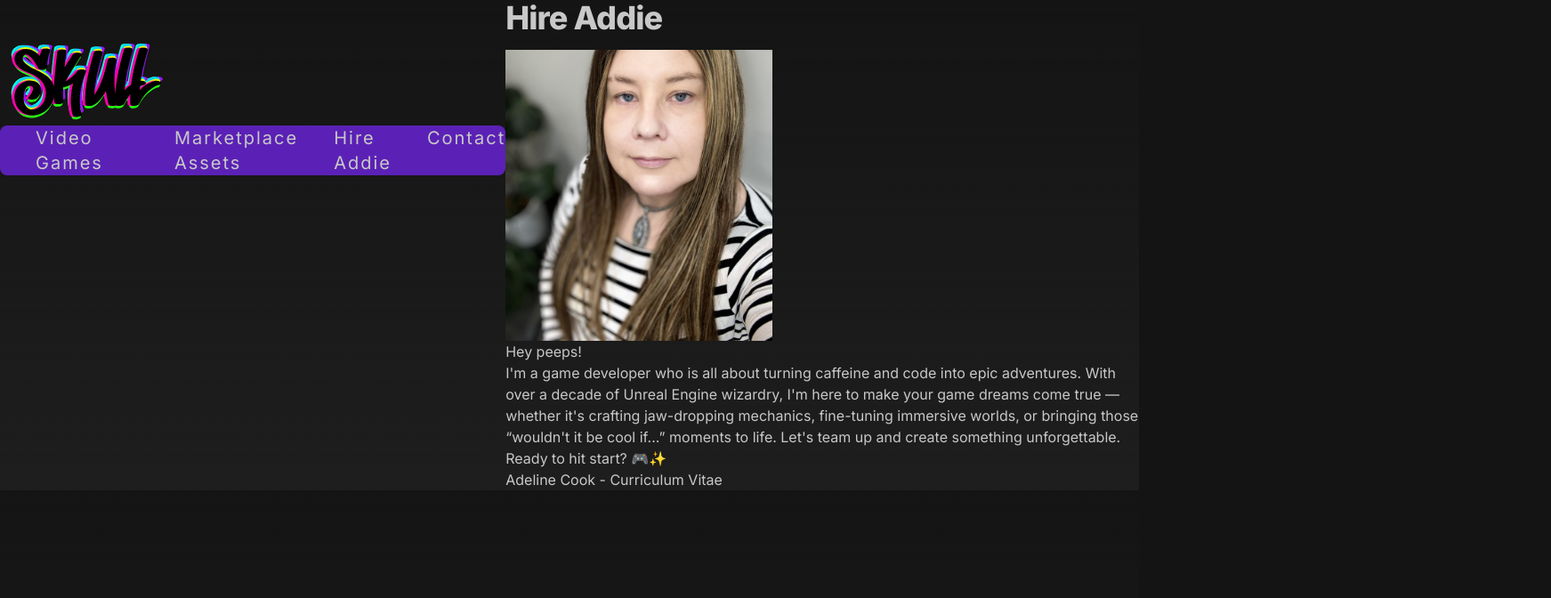
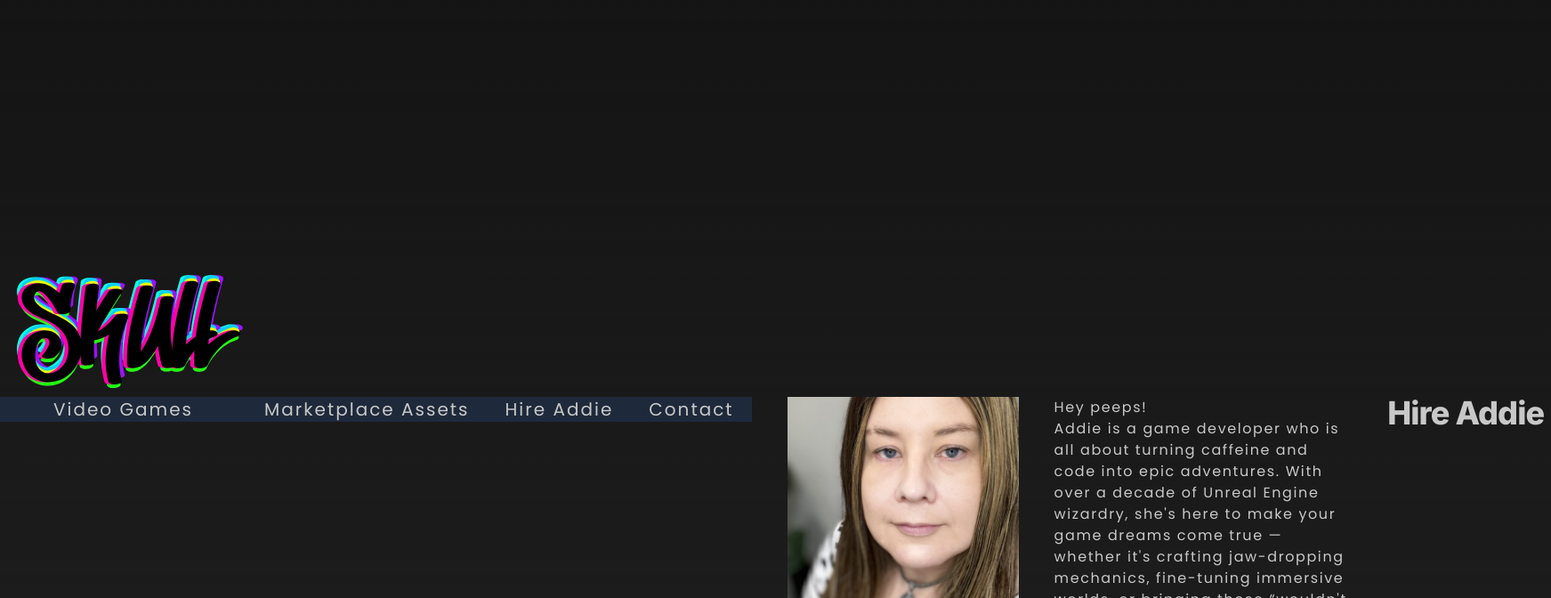
Before and after one commit to antidamage/skull-website, a Next.js app: page /HireAddie in a window 1280 px wide. Shown: the top 672 px of the page at 89% size, 1743 px wide, since content can reach past the window. Built offline with nearby package versions, Linux system fonts and the light colour scheme; a web font is replaced by a local one.

Commit message:
Fix up a lot of CSS and components

```diff
--- a/next.config.mjs
+++ b/next.config.mjs
@@ -1,4 +1,7 @@
 /** @type {import('next').NextConfig} */
-const nextConfig = {};
+const nextConfig = {
+    output: "export",  // <=== enables static exports
+    reactStrictMode: true,
+};
 
 export default nextConfig;
--- a/package.json
+++ b/package.json
@@ -10,7 +10,7 @@
   },
   "dependencies": {
     "@nextui-org/accordion": "^2.0.38",
-    "next": "14.2.7",
+    "next": "^14.2.14",
     "react": "^18",
     "react-dom": "^18"
   },
--- a/src/app/Contact/page.tsx
+++ b/src/app/Contact/page.tsx
@@ -1,8 +1,8 @@
 export default function Contact({ }: {}) {
-    return (
-        <><h1 className="mb-4 font-extrabold leading-none tracking-tight lg:text-4xl">Contact Addie</h1>
-            <p>Adeline Cook<br />
-                <a href="mailto:adeline@skull.nz">adeline@skull.nz</a><br />
-                <a href="tel:+64212700222">+64 21 2700 222</a></p></>
-    );
+    return (<>
+        <p className="ps-10 leading-none tracking-tight font-bold text-2x1 text-nowrap">Adeline Cook<br />
+            <a href="mailto:adeline@skull.nz">adeline@skull.nz</a><br />
+            <a href="tel:+64212700222">+64 21 2700 222</a></p>
+        <h1 className="mb-4 font-extrabold leading-none tracking-tight text-4xl text-nowrap ps-10 pe-2">Contact Addie</h1>
+    </>);
 }
--- a/src/app/HireAddie/page.tsx
+++ b/src/app/HireAddie/page.tsx
@@ -1,19 +1,33 @@
 import Image from 'next/image'
 
+import { Roboto } from 'next/font/google';
+const roboto = Roboto({ subsets: ['latin'], weight: ["400"], variable: '--font-poppins' });
+
+import { Poppins } from 'next/font/google';
+const poppins = Poppins({ subsets: ['latin'], weight: ["400"], variable: '--font-poppins' });
+
 export default function HireAddie({ }: {}) {
-    return (
-        <>
-            <h1 className="mb-4 font-extrabold leading-none tracking-tight lg:text-4xl">Hire Addie</h1>
+    return (<>
         <Image
             src="/i/addie.png"
             width={300}
             height={500}
             alt="Adeline Cook"
-                className="flex-inline"
+            className="flex-inline ps-10 object-cover"
         />
-            <p className="text-pretty">Hey peeps!</p>
-            <p className="text-pretty">I'm a game developer who is all about turning caffeine and code into epic adventures. With over a decade of Unreal Engine wizardry, I'm here to make your game dreams come true — whether it's crafting jaw-dropping mechanics, fine-tuning immersive worlds, or bringing those “wouldn't it be cool if...” moments to life. Let's team up and create something unforgettable. Ready to hit start? 🎮✨</p>
-            <p className="text-pretty"><a href="https://docs.google.com/document/d/1TZotQfqw4h_oAkPLhlSFk2TJ6eQkrNEJ1GGCGape8cA/edit?usp=sharing">Adeline Cook - Curriculum Vitae</a></p>
-        </>
-    );
+        <p className={`text-pretty ps-10 tracking-widest text-s font-thin ${poppins.className}`}>
+            Hey peeps!
+            <br />
+            Addie is a game developer who is all about turning caffeine and code into epic adventures. With over a decade of Unreal Engine wizardry, she's here to make your game dreams come true — whether it's crafting jaw-dropping mechanics, fine-tuning immersive worlds, or bringing those “wouldn't it be cool if...” moments to life. Let's team up and create something unforgettable. Ready to hit start? 🎮✨
+            <br /><br />
+
+            <a className="font-extrabold text-base text-nowrap content-baseline" href="https://docs.google.com/document/d/1TZotQfqw4h_oAkPLhlSFk2TJ6eQkrNEJ1GGCGape8cA/edit?usp=sharing">
+                Adeline Cook - Curriculum Vitae
+                <svg xmlns="http://www.w3.org/2000/svg" fill="none" viewBox="0 0 24 24" strokeWidth={1.5} stroke="currentColor" className="size-6 inline ml-1 pb-1">
+                    <path strokeLinecap="round" strokeLinejoin="round" d="M9 8.25H7.5a2.25 2.25 0 0 0-2.25 2.25v9a2.25 2.25 0 0 0 2.25 2.25h9a2.25 2.25 0 0 0 2.25-2.25v-9a2.25 2.25 0 0 0-2.25-2.25H15M9 12l3 3m0 0 3-3m-3 3V2.25" />
+                </svg>
+            </a>
+        </p>
+        <h1 className="mb-4 font-extrabold leading-none tracking-tight text-4xl text-nowrap ps-10 pe-2">Hire Addie</h1>
+    </>);
 }
--- a/src/app/MarketplaceAssets/page.tsx
+++ b/src/app/MarketplaceAssets/page.tsx
@@ -1,8 +1,6 @@
 export default function MarketplaceAssets() {
-    return <>
-        <h1 className="mb-4 font-extrabold leading-none tracking-tight lg:text-4xl">Marketplace Assets</h1>
-
-        <ul>
+    return (<>
+        <ul className="ps-10 leading-none tracking-tight font-bold text-2x1 text-nowrap">
             <li>Cel Shader Lite</li>
             <li>Cel Shader Essentials</li>
             <li>Advanced Optics</li>
@@ -11,5 +9,6 @@ export default function MarketplaceAssets() {
             <li>Advanced Fur Shader</li>
             <li>Advanced Space Shader</li>
         </ul>
-    </>
+        <h1 className="mb-4 font-extrabold leading-none tracking-tight text-4xl text-nowrap ps-10 pe-2">Marketplace Assets</h1>
+    </>)
 }
--- a/src/app/VideoGames/page.tsx
+++ b/src/app/VideoGames/page.tsx
@@ -1,12 +1,11 @@
 export default function VideoGames() {
-    return <>
-        <h1 className="mb-4 font-extrabold leading-none tracking-tight lg:text-4xl">Video Games</h1>
-
-        <ul>
+    return (<>
+        <ul className="ps-10 leading-none tracking-tight font-bold text-2x1 text-nowrap">
             <li>Poppy and Buddy</li>
             <li>Solitaire Knights</li>
             <li>Apollo Marine Park</li>
             <li>Springmancer</li>
         </ul>
-    </>
+        <h1 className="mb-4 font-extrabold leading-none tracking-tight text-4xl text-nowrap ps-10 pe-2">Video Games</h1>
+    </>)
 }
--- a/src/app/components/menu.tsx
+++ b/src/app/components/menu.tsx
@@ -1,47 +1,19 @@
 'use client';
 import { usePathname } from 'next/navigation';
+import MenuItem from './menuitem';
 
 import { Poppins } from 'next/font/google';
 const poppins = Poppins({ subsets: ['latin'], weight: ["400"], variable: '--font-poppins' });
 
 export default function Menu() {
-    const baseRoute = getBaseRoute();
+    return <nav className="flex items-center mx-auto">
+        <div className={`flex text-xl tracking-widest shadow-sm bg-slate-800 space-x-10 portrait:inline landscape:text-nowrap pe-5 ps-5 portrait:object-contain ${poppins.className}`}>
 
-    function getBaseRoute() {
-        const paths = usePathname().split('/').filter(Boolean);
-        return `/${paths[0]}`;
-    }
+            <MenuItem slug="VideoGames" name="Video Games" />
+            <MenuItem slug="MarketplaceAssets" name="Marketplace Assets" />
+            <MenuItem slug="HireAddie" name="Hire Addie" />
+            <MenuItem slug="Contact" name="Contact" />
 
-    return <nav className="flex items-center mx-auto">
-        <div className={`
-            flex
-            text-xl
-            tracking-widest
-            shadow-sm
-            bg-violet-800
-            rounded-lg
-            space-x-10
-            ${poppins.variable}
-        `}>
-            <a href="/VideoGames" className={`
-                mx-10
-                ${baseRoute === '/VideoGames' ? 'active' : ''}
-            `}>Video Games</a>
-
-            <a href="/MarketplaceAssets" className={`
-                mx-10
-                ${baseRoute === '/MarketplaceAssets' ? 'active' : ''}
-            `}>Marketplace Assets</a>
-
-            <a href="/HireAddie" className={`
-                mx-10
-                ${baseRoute === '/HireAddie' ? 'active' : ''}
-            `}>Hire Addie</a>
-
-            <a href="/Contact" className={`
-                mx-10
-                ${baseRoute === '/Contact' ? 'active' : ''}
-            `}>Contact</a>
         </div>
     </nav>;
 }
--- /dev/null
+++ b/src/app/components/menuitem.tsx
@@ -0,0 +1,22 @@
+'use client';
+import { usePathname } from 'next/navigation';
+
+import { Poppins } from 'next/font/google';
+const poppins = Poppins({ subsets: ['latin'], weight: ["400"], variable: '--font-poppins' });
+
+export default function MenuItem({ slug, name }: { slug: string, name: string }) {
+    const baseRoute = getBaseRoute();
+
+    function getBaseRoute() {
+        const paths = usePathname().split('/').filter(Boolean);
+        return `/${paths[0]}`;
+    }
+
+    return (<>
+        <a href={`/${slug}`} className={`
+                text-nowrap
+                mx-10
+                ${baseRoute === "/" + slug ? 'active' : ''}
+            `}>{name}</a >
+    </>);
+}
--- a/src/app/layout.tsx
+++ b/src/app/layout.tsx
@@ -30,11 +30,12 @@ export default function RootLayout({
   return (
     <html lang="en">
       <body className={inter.className}>
-        <div className="flex flex-grow h-full">
+        <div className="flex landscape:grow landscape:items-center landscape:mt-spacetop">
 
+          <div className="flex portrait:inline">
             <header className="pt-10">
 
-            <div className="flex items-center mx-auto">
+              <div className="flex grow landscape:items-center">
                 <object data="/i/logo.svg" type="image/svg+xml" className="size-4/12">
                   <img src="/i/logo.png" />
                 </object>
@@ -44,9 +45,10 @@ export default function RootLayout({
 
             </header>
 
-          <main className="flex-grow">
+            <main className="flex 1 items-top mt-100">
               {children}
             </main>
+          </div>
 
         </div >
 
--- a/tailwind.config.ts
+++ b/tailwind.config.ts
@@ -18,6 +18,18 @@ const config: Config = {
         Sedgwick_Ave: ['Sedgwick Ave', 'sans-serif', '"Apple Color Emoji"'],
         Rock_Salt: ['Rock Salt', 'sans-serif', '"Apple Color Emoji"'],
         Poppins: ['Poppins', 'sans-serif', '"Apple Color Emoji"'],
+      },
+      spacing: {
+        '100': '190px',
+        'spacetop': '20%',
+      },
+      screens: {
+        'portrait': {
+          'raw': '(orientation: portrait)'
+        },
+        'landscape': {
+          'raw': '(orientation: landscape)'
+        }
       }
     }
   },
```
Also changed, not shown: 1 other file (tests, documents, lock files or other folders). Lines whose indentation alone changed are shown as unchanged.
